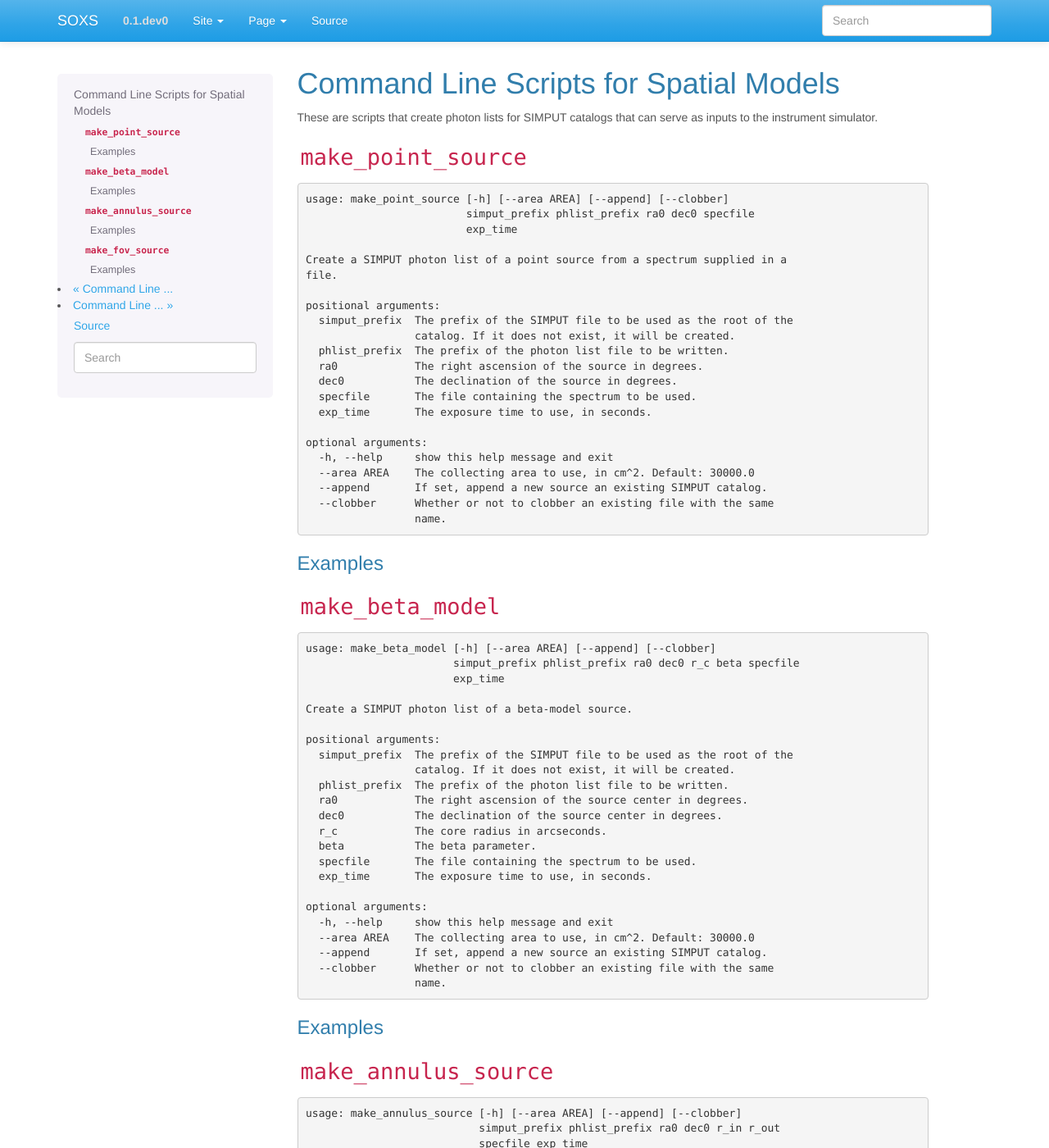
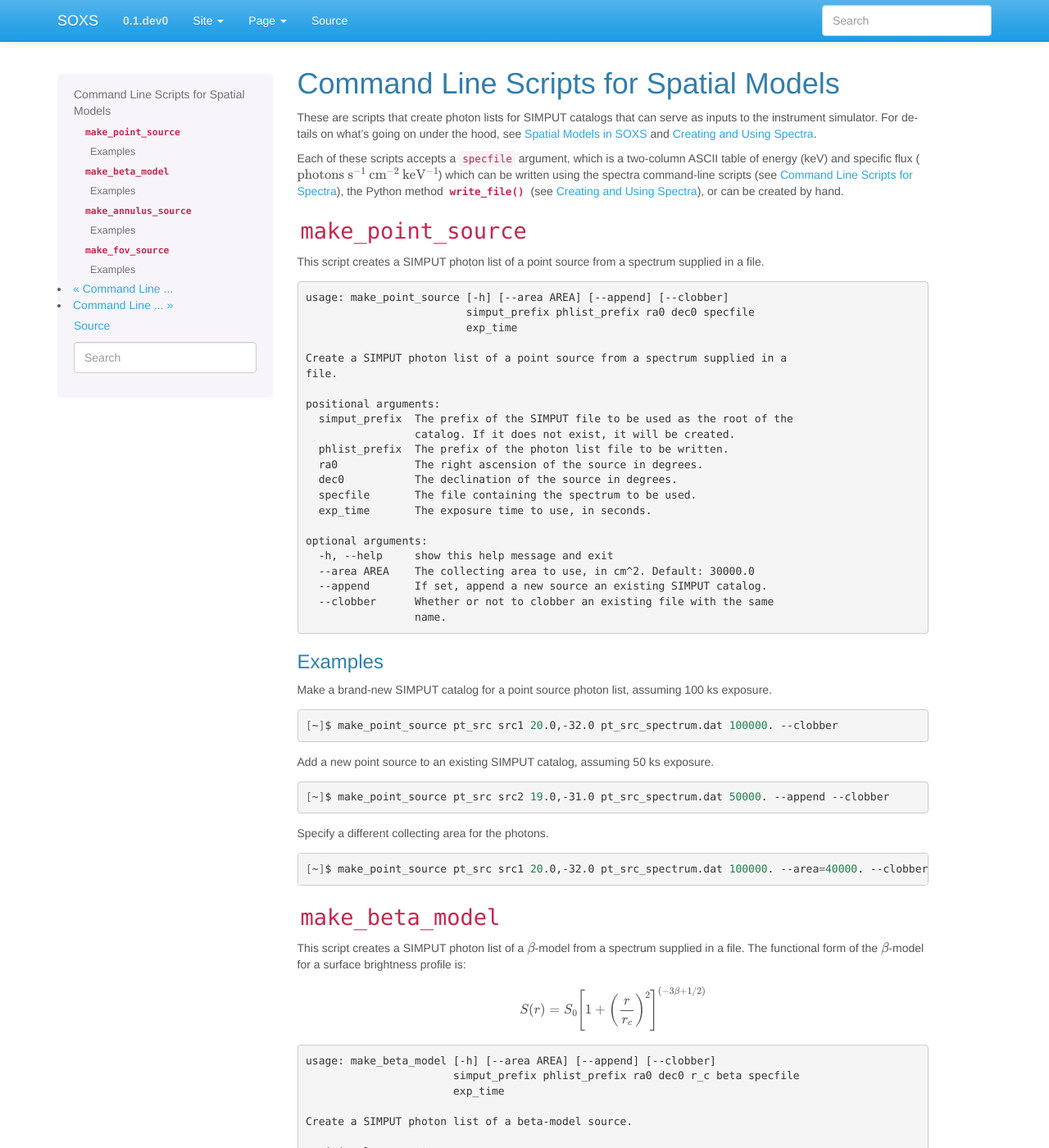
Before and after one commit to lynx-x-ray-observatory/soxs, a Sphinx documentation site: the page built from doc/source/command_line/spatial.rst, in a window 1280 px wide and 1400 px high. Shown: the whole window at 82% size. Built offline with Sphinx 7.4.7, drawn with Linux system fonts in a browser that asks for light colours; some of the changed text lies outside the part shown.

Commit message:
More docs

```diff
--- a/doc/source/command_line/spatial.rst
+++ b/doc/source/command_line/spatial.rst
@@ -4,10 +4,20 @@ Command Line Scripts for Spatial Models
 =======================================
 
 These are scripts that create photon lists for SIMPUT catalogs that can serve
-as inputs to the instrument simulator.
+as inputs to the instrument simulator. For details on what's going on under the
+hood, see :ref:`spatial` and :ref:`spectra`.
+
+Each of these scripts accepts a ``specfile`` argument, which is a two-column ASCII
+table of energy (keV) and specific flux (:math:`\rm{photons~s^{-1}~cm^{-2}~keV^{-1}}`)
+which can be written using the spectra command-line scripts (see :ref:`cmd-spectra`),
+the Python method :meth:`~soxs.spectrum.Spectrum.write_file` (see :ref:`spectra`),
+or can be created by hand.
 
 ``make_point_source``
 ---------------------
+
+This script creates a SIMPUT photon list of a point source from a spectrum supplied in a
+file.
 
 .. code-block:: text
 
@@ -37,8 +47,33 @@ as inputs to the instrument simulator.
 Examples
 ++++++++
 
+Make a brand-new SIMPUT catalog for a point source photon list, assuming 100 ks exposure.
+
+.. code-block:: bash
+
+    [~]$ make_point_source pt_src src1 20.0,-32.0 pt_src_spectrum.dat 100000. --clobber
+
+Add a new point source to an existing SIMPUT catalog, assuming 50 ks exposure.
+
+.. code-block:: bash
+
+    [~]$ make_point_source pt_src src2 19.0,-31.0 pt_src_spectrum.dat 50000. --append --clobber
+
+Specify a different collecting area for the photons.
+
+.. code-block:: bash
+
+    [~]$ make_point_source pt_src src1 20.0,-32.0 pt_src_spectrum.dat 100000. --area=40000. --clobber
+
 ``make_beta_model``
 -------------------
+
+This script creates a SIMPUT photon list of a :math:`\beta`-model from a spectrum supplied in a
+file. The functional form of the :math:`\beta`-model for a surface brightness profile is:
+
+.. math::
+
+    S(r) = S_0\left[1+\left(\frac{r}{r_c}\right)^2\right]^{(-3\beta+1/2)}
 
 .. code-block:: text
 
@@ -69,8 +104,29 @@ Examples
 Examples
 ++++++++
 
+Make a brand-new SIMPUT catalog for a :math:`\beta`-model photon list, assuming 100 ks exposure.
+
+.. code-block:: bash
+
+    [~]$ make_beta_model my_srcs beta_src1 20.0,-32.0 10.0 1.0 my_spectrum.dat 100000. --clobber
+
+Add a new :math:`\beta`-model to an existing SIMPUT catalog, assuming 50 ks exposure.
+
+.. code-block:: bash
+
+    [~]$ make_beta_model my_srcs beta_src2 19.0,-31.0 10.0 1.0 my_spectrum.dat 50000. --append --clobber
+
+Specify a different collecting area for the photons.
+
+.. code-block:: bash
+
+    [~]$ make_beta_model my_srcs beta_src1 20.0,-32.0 10.0 1.0 my_spectrum.dat 100000. --area=50000. --clobber
+
 ``make_annulus_source``
 -----------------------
+
+This script creates a SIMPUT photon list of an annulus or disk with constant surface brightness
+from a spectrum supplied in a file.
 
 .. code-block:: text
 
@@ -102,8 +158,29 @@ Examples
 Examples
 ++++++++
 
+Make a brand-new SIMPUT catalog for an annulus photon list, assuming 100 ks exposure.
+
+.. code-block:: bash
+
+    [~]$ make_annulus_source my_srcs ann_src1 20.0,-32.0 0.0 30.0 my_spectrum.dat 100000. --clobber
+
+Add a new annulus model to an existing SIMPUT catalog, assuming 50 ks exposure.
+
+.. code-block:: bash
+
+    [~]$ make_annulus_source my_srcs ann_src2 19.0,-31.0 0.0 30.0 my_spectrum.dat 50000. --append --clobber
+
+Specify a different collecting area for the photons.
+
+.. code-block:: bash
+
+    [~]$ make_annulus_source my_srcs ann_src1 20.0,-32.0 0.0 30.0 my_spectrum.dat 100000. --area=50000. --clobber
+
 ``make_fov_source``
 -------------------
+
+This script creates a SIMPUT photon list of a field of view with constant surface brightness
+from a spectrum supplied in a file.
 
 .. code-block:: text
 
@@ -133,3 +210,21 @@ Examples
 
 Examples
 ++++++++
+
+Make a brand-new SIMPUT catalog for a field-of-view photon list, assuming 100 ks exposure.
+
+.. code-block:: bash
+
+    [~]$ make_fov_source my_srcs fov_src1 20.0,-32.0 20.0 my_spectrum.dat 100000. --clobber
+
+Add a new field-of-view model to an existing SIMPUT catalog, assuming 50 ks exposure.
+
+.. code-block:: bash
+
+    [~]$ make_fov_source my_srcs fov_src2 19.0,-31.0 20.0 my_spectrum.dat 50000. --append --clobber
+
+Specify a different collecting area for the photons.
+
+.. code-block:: bash
+
+    [~]$ make_fov_source my_srcs fov_src1 20.0,-32.0 20.0 my_spectrum.dat 100000. --area=50000. --clobber
--- a/doc/source/python/background.rst
+++ b/doc/source/python/background.rst
@@ -8,7 +8,7 @@ in a simulation of an observation. Backgrounds are turned on in the instrument s
 
 Backgrounds in SOXS, both astrophysical and particle, are stored in a background registry, which is a
 Python dictionary. Each background is a ``BackgroundSpectrum`` object, which simply stores the background
-spectrum itself (in units of :math:`photons~s^{-1}~cm^{-2}~arcmin^{-2}~keV^{-1}`) as well as the background
+spectrum itself (in units of :math:`\rm{photons~s^{-1}~cm^{-2}~arcmin^{-2}~keV^{-1}}`) as well as the background
 type. You can see what backgrounds are registered by calling :func:`~soxs.background.show_background_registry`:
 
 .. code-block:: python
@@ -58,7 +58,7 @@ Adding Your Own Backgrounds to SOXS
 
 You can add your own background to the SOXS background registry. What you need is an ASCII table
 file with two columns, one with the bin energy in keV and the background in that bin in units of
-:math:`photons~s^{-1}~cm^{-2}~arcmin^{-2}~keV^{-1}`. The binning must be linear and the bins
+:math:`\rm{photons~s^{-1}~cm^{-2}~arcmin^{-2}~keV^{-1}}`. The binning must be linear and the bins
 must be equally spaced. Then you can supply it to SOXS using
 :func:`~soxs.background.add_background_to_registry`, along with the name you want to give it and
 the background type, ``"instrumental"``, or ``"astrophysical"``:
--- a/doc/source/python/instrument.rst
+++ b/doc/source/python/instrument.rst
@@ -99,6 +99,8 @@ backgrounds).
     instrument_simulator(simput_file, out_file, exp_time, instrument,
                          sky_center, clobber=True, astro_bkgnd=None)
 
+.. _instrument-registry:
+
 Creating New Instrument Specifications
 --------------------------------------
 
--- a/doc/source/python/spatial.rst
+++ b/doc/source/python/spatial.rst
@@ -53,10 +53,10 @@ is the core radius. To construct one:
     from soxs import BetaModel
     ra0 = 30.0 # center RA in degrees
     dec0 = 45.0 # center Dec in degrees
+    r_c = 20.0 # the core radius in arc seconds
     beta = 2./3. # the beta slope parameter
-    r_c = 20.0 # the core radius in arc seconds
     num_events = 100000 # The number of events
-    beta_src = BetaModel(ra0, dec0, beta, r_c, num_events)
+    beta_src = BetaModel(ra0, dec0, r_c, beta, num_events)
 
 Annulus
 -------
```
Also changed, not shown: doc/source/command_line/instrument.rst (+53 -4 lines).
